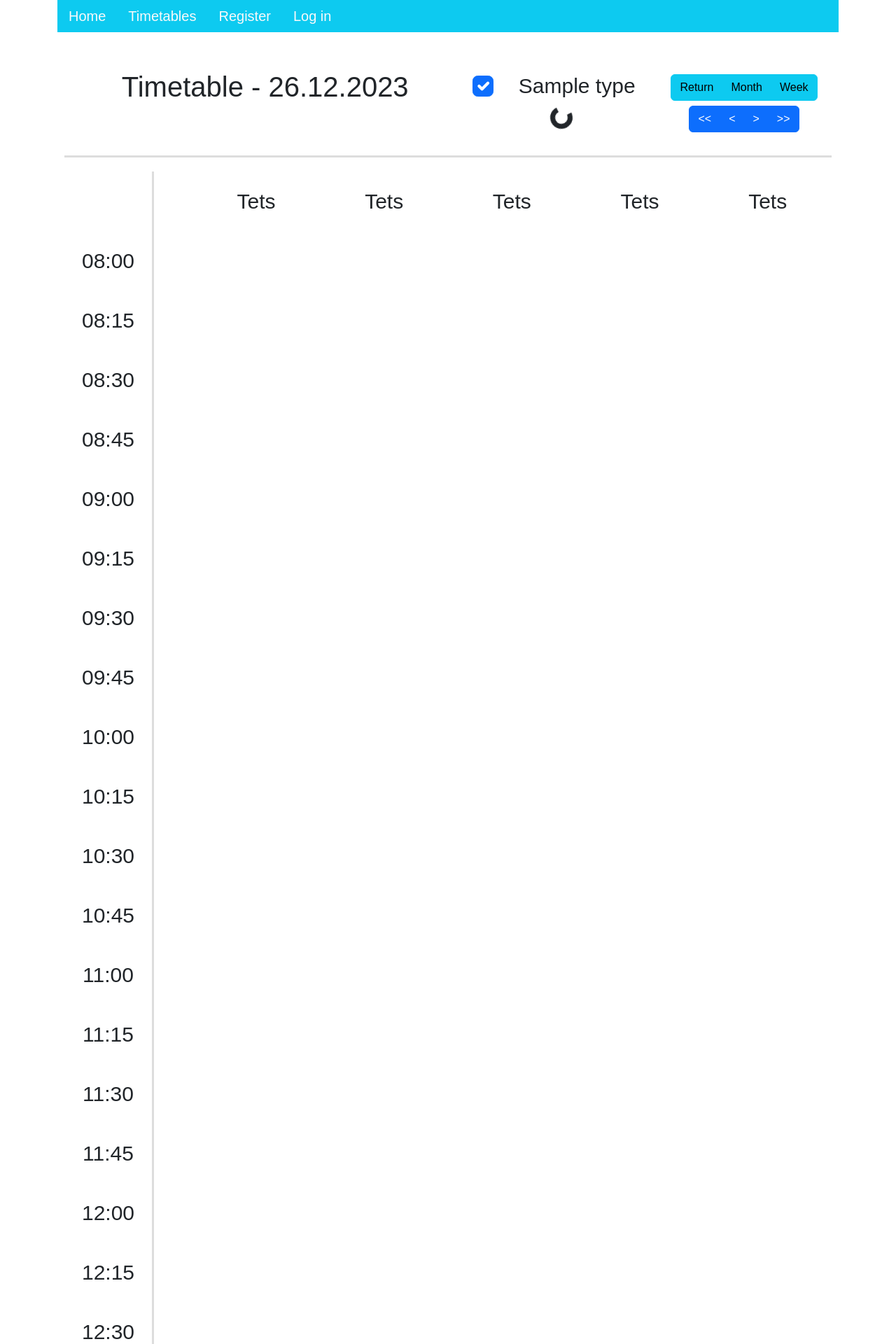
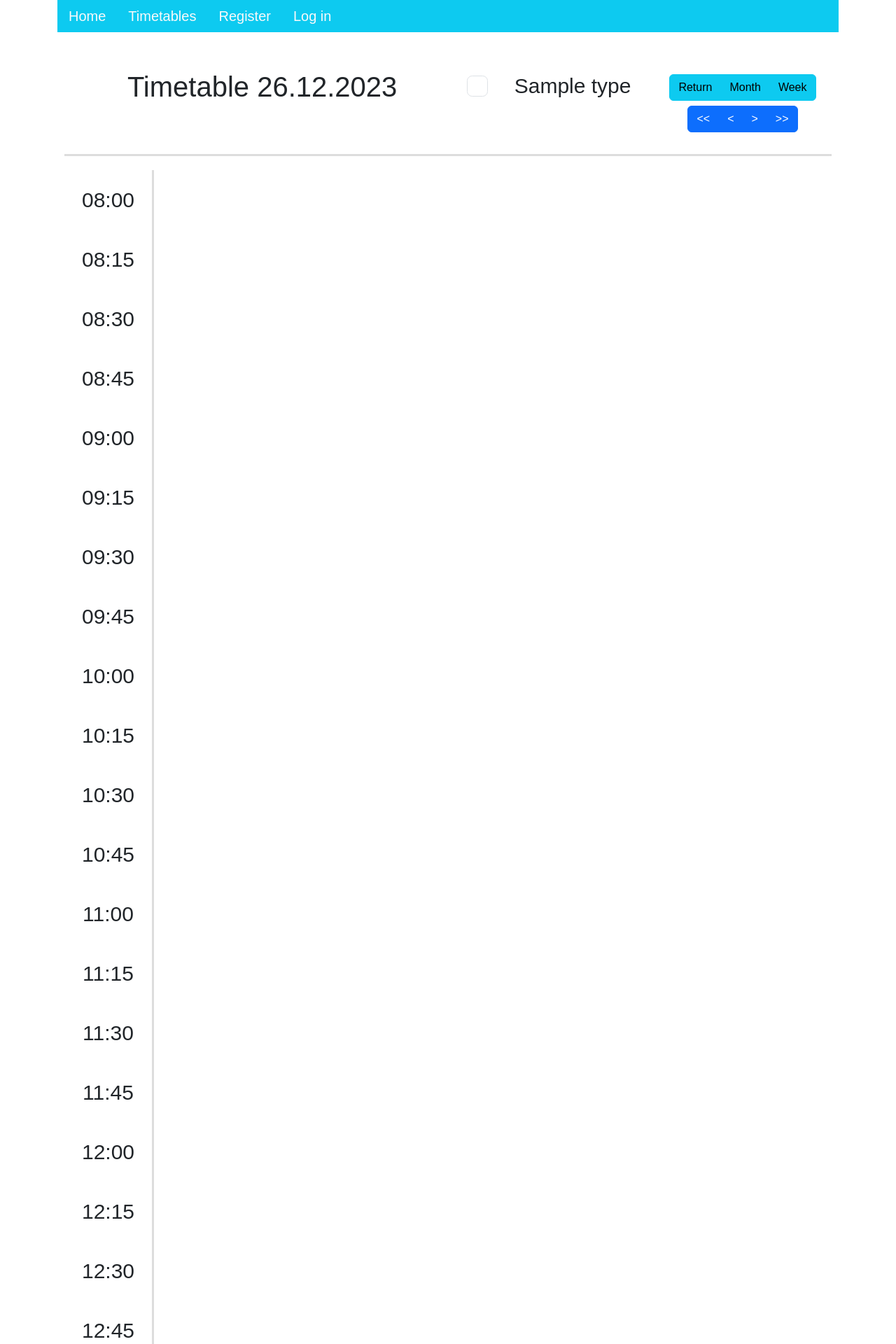
Before and after one commit to damian234527/FinalProject, a Django app: page /timetable/1/day/ in a window 1280 px wide. Shown: the top 1920 px of the page at 70% size. Run offline with Django 4.2, Linux system fonts and the light colour scheme; tables that the repository leaves empty hold one stand-in row (values such as "Sample post"); some libraries are stand-ins or nearby versions.

Commit message:
Dalsze prace nad filtrami i wyświetlaniem szczegółów

```diff
--- a/templates/base_timetable.html
+++ b/templates/base_timetable.html
@@ -19,36 +19,17 @@
         border-right: 0.2rem solid #ddd;
     }
 
-    .schedule-column-5 {
-        grid-column: span 5;
-        flex-grow: 1;
-        padding: 10px;
-    }
-    .schedule-column-4 {
-        grid-column: span 4;
-        flex-grow: 1;
-        padding: 10px;
-    }
-    .schedule-column-3 {
-        grid-column: span 3;
-        flex-grow: 1;
-        padding: 10px;
-    }
-    .schedule-column-2 {
-        grid-column: span 2;
-        flex-grow: 1;
-        padding: 10px;
-    }
-    .schedule-column-1 {
+    .schedule-column {
         flex-grow: 1;
         padding: 10px;
     }
 
     .activity {
         color: #000;
-        margin-bottom: 5px;
-        padding: 5px;
-        border-radius: 3px;
+        margin-top: 2.5rem;
+        margin-bottom: -2.5rem;
+        border-radius: 5rem;
+        border: 2px solid black;
     }
 
     .calendar-navigation {
@@ -78,8 +59,14 @@
     .grid-day {
         grid-area: schedule;
         display: grid;
-        grid-gap: 1em;
-        grid-template-columns: repeat(6, 1fr);
+        grid-column-gap: 1rem;
+        grid-template-columns:
+        [time] 1fr
+        [track1] 1fr
+        [track2] 1fr
+        [track3] 1fr
+        [track4] 1fr
+        [track5] 1fr;
         grid-template-rows:
         [0800] 1fr
         [0815] 1fr
--- a/timetable/templates/timetable/day.html
+++ b/timetable/templates/timetable/day.html
@@ -7,20 +7,20 @@
 <body>
     <div class="grid-container">
         <div class="header">
-            <h1>Timetable - {{ day }}.{{ month }}.{{ year }}</h1>
+            <h1>Timetable {{ day }}.{{ month }}.{{ year }}</h1>
         </div>
         <div class="calendar-settings">
+            <form id="activityTypeForm" method="GET" hx-get="{% url 'timetable:update_timetable' timetable_id year month day %}" hx-indicator="#loading-indicator" hx-target="#grid-day">
+                {% csrf_token %}
                 {% for activity_type in activity_types %}
                     <div class="form-check">
-            <input class="form-check-input" type="checkbox" value="{{ activity_type.type_name }}" id="activity_type{{ activity_type.type_name }}" hx-get="{% url 'timetable:update_timetable' timetable_id %}" hx-trigger="change" hx-indicator="#loading-indicator" checked>
-            <label class="form-check-label" for="activity_type{{ activity_type.type_name }}">
+                        <input class="form-check-input" type="checkbox" name="activity_types" value="{{ activity_type.id }}" id="activity_type{{ activity_type.id }}" onchange="document.getElementById('activityTypeForm').submit()" {% if activity_type.id in selected_activity_types %}checked{% endif %}>
+                        <label class="form-check-label" for="activity_type{{ activity_type.id }}">
                             {{ activity_type.type_name }}
                         </label>
                     </div>
                 {% endfor %}
-        <div id="loading-indicator" class="spinner-border" role="status">
-          <span class="sr-only"></span>
-        </div>
+            </form>
         </div>
         <div class="calendar-navigation">
                 <form action="{% url 'timetable:display_day' timetable_id year month day %}" method="post">
@@ -39,46 +39,27 @@
                     </div>
                 </form>
         </div>
-        <div class="grid-day" hx-target="#timetable" hx-swap="outerHTML">
+        <div class="grid-day" id="grid-day" hx-swap="outerHTML">
+            {% include "timetable/modal_template.html" with modal_id="activityModal" modal_title="Activity details" modal_body_content="<strong>Activity: {{ activity.activity_id }}</strong><br>" modal_footer_content="" %}
+            {% include "timetable/modal_template.html" with modal_id="activityTypeDetailsModal" modal_title="Activity type details" modal_body_content="<strong>Activity type: {{ activity.activity_type }}</strong><br>" modal_footer_content="" %}
+            {% include "timetable/modal_template.html" with modal_id="courseDetailsModal" modal_title="Course details" modal_body_content="<strong>Course: {{ activity.course }}</strong><br>" modal_footer_content="" %}
+
                 {% for time in timetable_times %}
                 <div class="time-column" style="grid-row: {{time|date:'Hi'}}" >{{ time|date:'H:i'}}</div>
                 {% endfor %}
-            {% if track_number == 1 %}
-                {% for activity in activities.0 %}
-                <div class="activity" onclick="location.href='{% url 'timetable:activity_details' activity.id %}'" style="grid-row: {{activity.time_start|date:'Hi'}} / {{activity.time_end|date:'Hi'}}; grid-column: 2 / 6; margin-top: 50 px; background-color: {{ activity.activity_type.type_color }}">
+                {% for track in activities %}
+                {% for track in activities %}
+                {% for activity in track %}
+                <div class="activity" onclick="location.href='{% url 'timetable:activity_details' activity.id %}'" style="grid-row: {{activity.time_start|date:'Hi'}} / {{activity.time_end|date:'Hi'}}; grid-column: track{{ forloop.parentloop.counter }} / track{{ track_span }}; margin-top: 50 px; background-color: {{ activity.activity_type.type_color }}">
                     <strong><a href="{% url 'timetable:course_details' activity.course %}">{{ activity.course }}</a></strong> <br>
                     <a href="{% url 'timetable:activity_type_details' activity.activity_type %}">{{ activity.activity_type }}</a> <br>
                     {{ activity.time_start|date:'H:i' }} - {{ activity.time_end|date:'H:i' }} <br>
                     <p>{{ activity.description }}</p>
                 </div>
                 {% endfor %}
-
-            {% elif track_number == 2 %}
-            <div class="time-column"></div>
-            <div class="schedule-column-3">Tets</div>
-            <div class="schedule-column-2">Tets</div>
-            {% elif track_number == 3 %}
-            <div class="time-column"></div>
-            <div class="schedule-column-2">Tets</div>
-            <div class="schedule-column-2">Tets</div>
-            <div class="schedule-column-1">Tets</div>
-            {% elif track_number == 4 %}
-            <div class="time-column"></div>
-            <div class="schedule-column-2">Tets</div>
-            <div class="schedule-column-1">Tets</div>
-            <div class="schedule-column-1">Tets</div>
-            <div class="schedule-column-1">Tets</div>
-            {% else %}
-            <div class="time-column"></div>
-            <div class="schedule-column-1">Tets</div>
-            <div class="schedule-column-1">Tets</div>
-            <div class="schedule-column-1">Tets</div>
-            <div class="schedule-column-1">Tets</div>
-            <div class="schedule-column-1">Tets</div>
-            {% endif %}
-
+                {% endfor %}
+                {% endfor %}
         </div>
     </div>
-
 </body>
 {% endblock %}
--- /dev/null
+++ b/timetable/templates/timetable/modal_template.html
@@ -0,0 +1,16 @@
+<div class="modal fade" id="{{ modal_id }}" tabindex="-1" aria-labelledby="{{ modal_id }}Label" aria-hidden="true">
+    <div class="modal-dialog">
+        <div class="modal-content">
+            <div class="modal-header">
+                <h5 class="modal-title" id="{{ modal_id }}Label">{{ modal_title }}</h5>
+                <button type="button" class="btn-close" data-bs-dismiss="modal" aria-label="Close"></button>
+            </div>
+            <div class="modal-body">
+                {{ modal_body_content }}
+            </div>
+            <div class="modal-footer">
+                {{ modal_footer_content }}
+            </div>
+        </div>
+    </div>
+</div>
--- a/timetable/urls.py
+++ b/timetable/urls.py
@@ -19,7 +19,7 @@ urlpatterns = [
     # display_day
     path("timetable/<int:timetable_id>/day/", views.display_day, name="display_current_day"),
     path("timetable/<int:timetable_id>/<int:year>/<int:month>/<int:day>/", views.display_day, name="display_day"),
-    path("timetable/<int:timetable_id>/", views.update_timetable, name="update_timetable"),
+    path("timetable/<int:timetable_id>/<int:year>/<int:month>/<int:day>/update/", views.update_timetable, name="update_timetable"),
 
     path("timetable/delete/<int:timetable_id>/", views.delete_timetable, name="delete_timetable"),
     path("timetable/rename/<int:timetable_id>/", views.rename_timetable, name="rename_timetable"),
@@ -33,7 +33,7 @@ urlpatterns = [
     path("timetable/teacher/<slug:name_surname_initials>", views.teacher_details, name="teacher_details"),
     path("timetable/activity/<int:activity_id>", views.activity_details, name="activity_details"),
     path("timetable/atype/<slug:activity_type_name>", views.activity_type_details, name="activity_type_details"),
-    path("timetable/course/<slug:course_initials>", views.course_details, name="course_details"),
+    path("timetable/course/<str:course_initials>", views.course_details, name="course_details"),
 
     # add or edit
     path("timetable/<int:timetable_id>/activity", views.add_activity, name="add_activity"),
--- a/timetable/views.py
+++ b/timetable/views.py
@@ -5,8 +5,8 @@ from django.shortcuts import render, get_object_or_404, redirect
 from django.db.models import Q
 from .models import Timetable, Activity, Activity_type, Teacher, Course, Timetable_assignment
 from django.views import generic
-from .forms import ActivityForm
-from django.http import JsonResponse
+from .forms import ActivityForm, ActivityTypeForm
+from django.http import JsonResponse, HttpResponse
 
 class TimetableListView(generic.ListView):
     template_name = "timetable/timetable_list.html"
@@ -203,10 +203,15 @@ def display_day(request, timetable_id, year=None, month=None, day=None):
         tracks[track_number].append(activity)
     print(tracks)
     track_number = len(tracks)
-
+    if track_number != 0:
+        track_span = int(5/track_number)
+    else:
+        track_span = 1
+    print(track_span)
     return render(request, "timetable/day.html", {
                                                                 "activities": tracks,
                                                                 "track_number": track_number,
+                                                                "track_span": track_span,
                                                                 "timetable_times": timetable_times,
                                                                 "month_name": month_name,
                                                                 "timetable_id": timetable_id,
@@ -224,14 +229,16 @@ def timetable_details(request, timetable_id):
 
 
 def update_timetable(request, timetable_id, year, month, day):
-    print("1111")
-    activity_type_ids = request.GET.getlist("activity_types[]")
+    form = ActivityTypeForm(request.GET)
+    selected_activity_types = []
+    if form.is_valid():
+        selected_activity_types  = form.cleaned_data.get("activity_types")
+        print(selected_activity_types)
     day_date = datetime(year, month, day).date()
-    activities = Activity.objects.filter(Q(timetable_id=timetable_id) & (Q(time_start__date=day_date) | Q(time_end__date=day_date)), activity_type__id__in=activity_type_ids)
-    print(activity_type_ids)
-    print(activities)
+    activities = Activity.objects.filter(Q(timetable_id=timetable_id) & (Q(time_start__date=day_date) | Q(time_end__date=day_date)), activity_type__id__in=selected_activity_types )
+    #print(selected_activity_types)
     data = {
-    #"html": render_to_string("timetable/timetable_partial.html", {"activities": activities}),
+        "selected_activity_types": selected_activity_types,
     }
     return JsonResponse(data)
 
@@ -266,6 +273,17 @@ def delete_activity(request, activity_id):
 def activity_details(request, activity_id):
     activity = get_object_or_404(Activity, pk=activity_id)
     return render(request, "timetable/activity.html", {"activity": activity})
+"""
+    activity = get_object_or_404(Activity, id=activity_id)
+    modal_content = render(request, 'timetable/modal_template.html', {
+        'modal_id': 'activityModal',
+        'modal_title': 'Activity details',
+        'modal_body_content': f'<strong>Activity: {activity.activity_id}</strong><br>',
+        'modal_footer_content': '',
+    })
+    return modal_content
+"""
+
 
 # ======================================================TEACHER======================================================
 
```
Also changed, not shown: templates/_modal_template.html (added, +16 -0 lines), timetable/forms.py (+7 -0 lines), 1 other file. Lines whose indentation alone changed are shown as unchanged.
